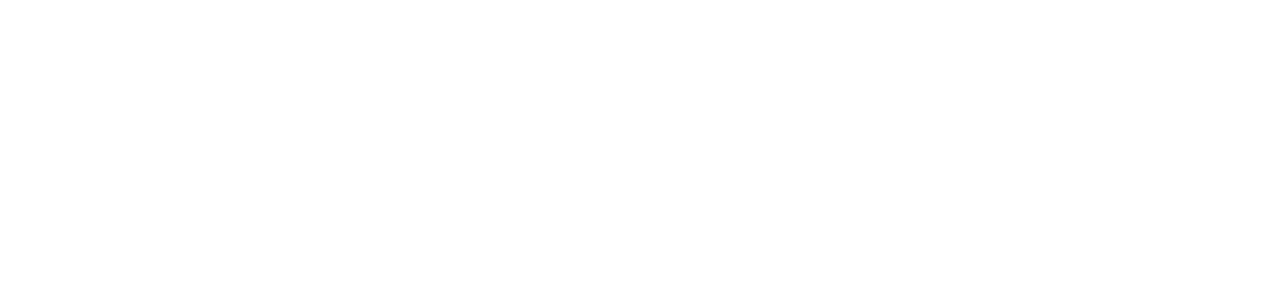
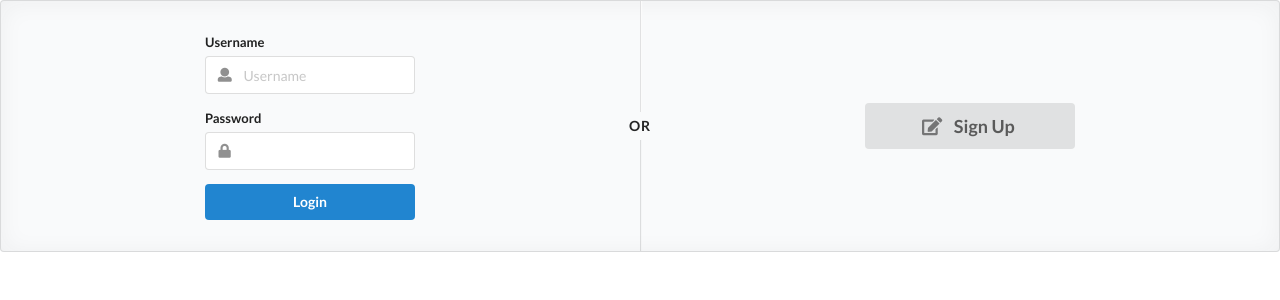
Before and after one commit to billiebongo/reddit-clone, a Vue app in the folder frontend/: page /signin in a window 1280 px wide. Shown: the top 300 px of the page. Built offline with nearby package versions, Linux system fonts and the light colour scheme.

Commit message:
draft sign in page

```diff
--- /dev/null
+++ b/frontend/src/components/SignIn.vue
@@ -0,0 +1,46 @@
+<template>
+    <div class="ui placeholder segment">
+        <div class="ui two column very relaxed stackable grid">
+            <div class="column">
+                <div class="ui form">
+                    <div class="field">
+                        <label>Username</label>
+                        <div class="ui left icon input">
+                            <input type="text" placeholder="Username">
+                            <i class="user icon"></i>
+                        </div>
+                    </div>
+                    <div class="field">
+                        <label>Password</label>
+                        <div class="ui left icon input">
+                            <input type="password">
+                            <i class="lock icon"></i>
+                        </div>
+                    </div>
+                    <div class="ui blue submit button">Login</div>
+                </div>
+            </div>
+            <div class="middle aligned column">
+                <router-link to="/signup">
+                    <div class="ui big button">
+                        <i class="signup icon"></i>
+                        Sign Up
+                    </div>
+                </router-link>
+            </div>
+        </div>
+        <div class="ui vertical divider">
+            Or
+        </div>
+    </div>
+</template>
+
+<script>
+    export default {
+        name: "SignIn"
+    }
+</script>
+
+<style scoped>
+
+</style>
--- a/frontend/src/routes.js
+++ b/frontend/src/routes.js
@@ -1,5 +1,7 @@
 import Home from './components/Home.vue';
+import SignIn from './components/SignIn.vue';
 
 export const routes = [
-    { path: "/", component: Home}
+    {path: "/", component: Home},
+    {path: "/signin", component: SignIn}
 ];
```
